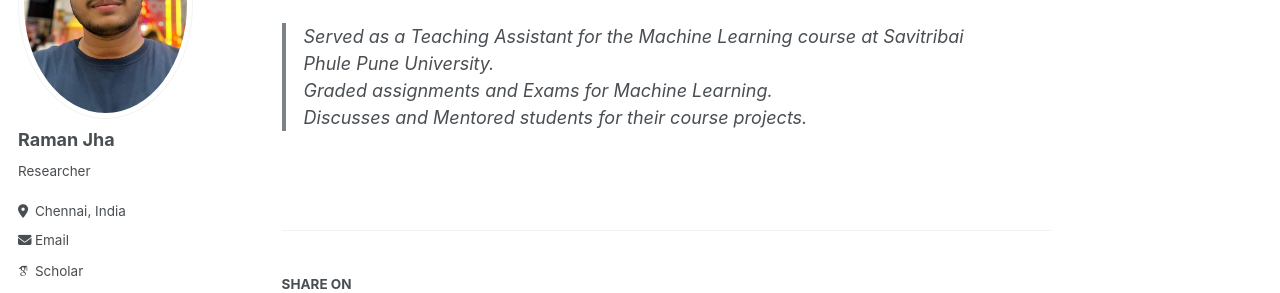
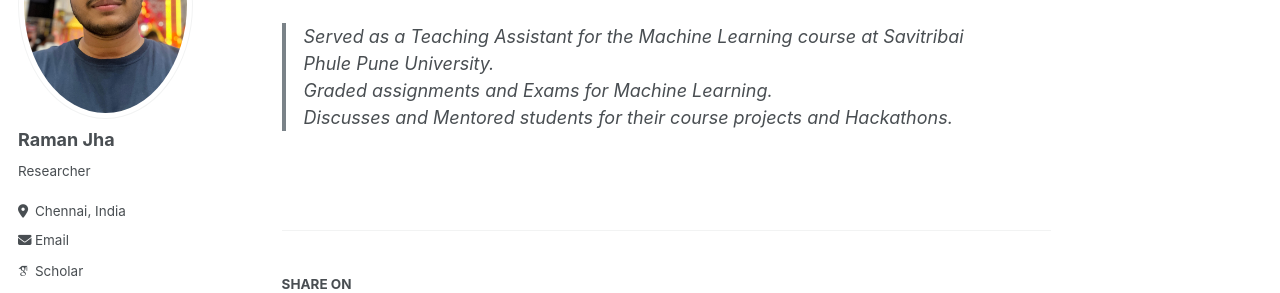
Before and after one commit to jhakrraman/jhakrraman.github.io, a Jekyll site: the page built from _teaching/50_ML.md, in a window 1280 px wide and 1064 px high. Shown: the part 216-509 px from the top of the window. Built offline with Jekyll 4.4.1, drawn with Linux system fonts in a browser that asks for light colours; some web fonts are replaced.

Commit message:
Update 50_ML.md

```diff
--- a/_teaching/50_ML.md
+++ b/_teaching/50_ML.md
@@ -10,4 +10,4 @@ location: "Pune, India"
 
 >Served as a Teaching Assistant for the Machine Learning course at Savitribai Phule Pune University.
 >Graded assignments and Exams for Machine Learning.
->Discusses and Mentored students for their course projects.
+>Discusses and Mentored students for their course projects and Hackathons.
```
